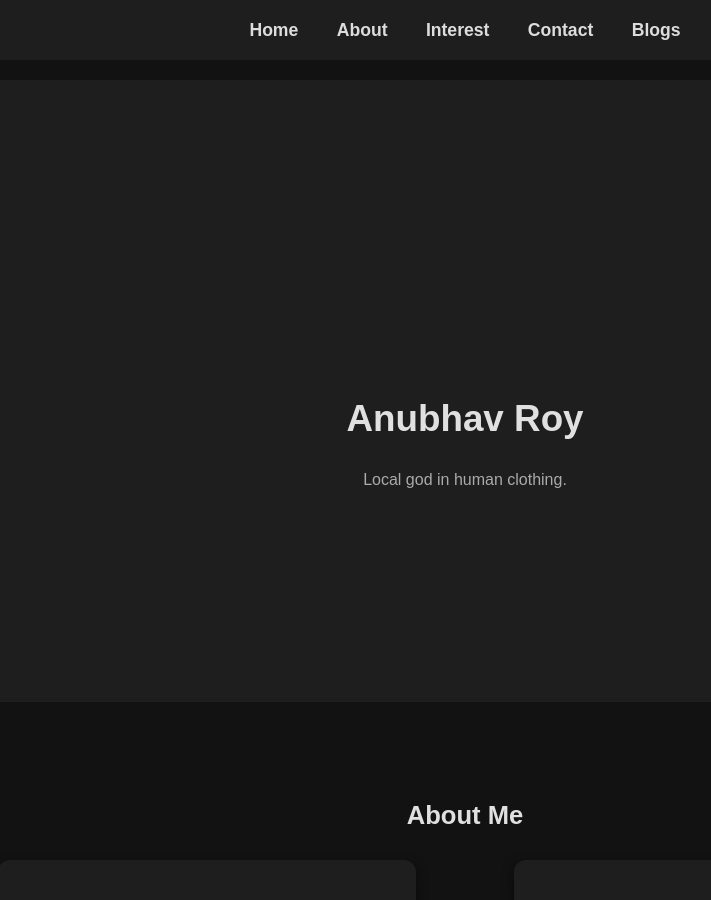
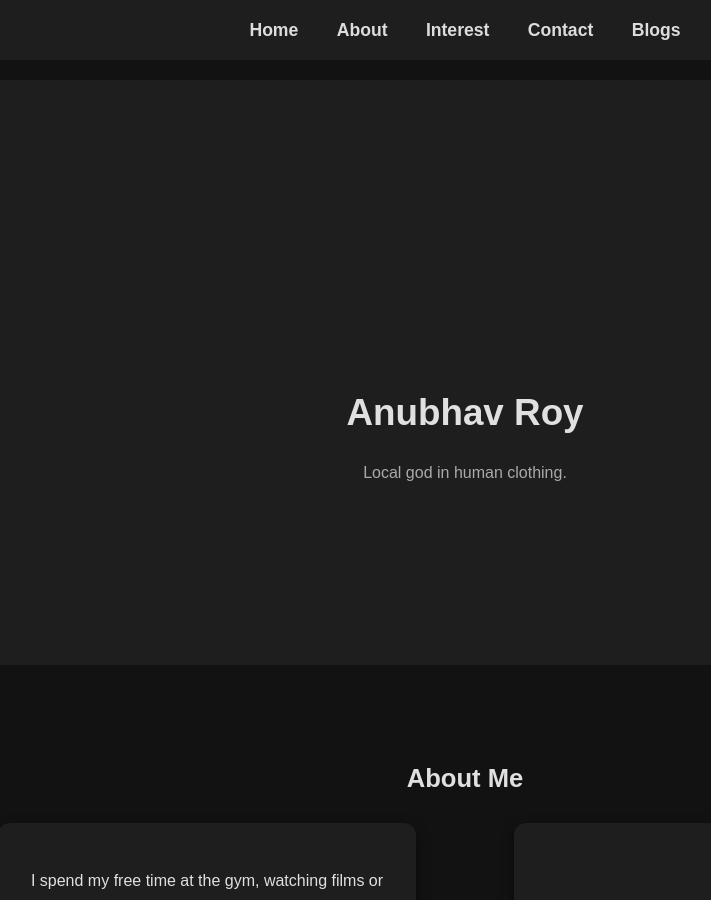
Before and after one commit to justanubhav/justanubhav.github.io, a Jekyll site: the page built from index.html, in a window 1280 px wide and 900 px high. Shown: the whole window, without its empty margins (175-886 px from the left). Built offline with Jekyll 4.4.1, drawn with Linux system fonts in a browser that asks for light colours; some web fonts are replaced.

Commit message:
Update style.css

```diff
--- a/assets/css/style.css
+++ b/assets/css/style.css
@@ -41,15 +41,16 @@ nav a:visited {
   color: #ddd; /* prevent purple links */
 }
 
-/* Header */
+/* Header / Hero Section */
 header {
   display: flex;
   flex-direction: column;
   align-items: center;
   justify-content: center;
-  min-height: 50vh;
-  background: #1e1e1e;
-  padding: 140px 1.5rem 2rem; /* space for fixed nav + bottom */
+  min-height: 65vh; /* taller to fully cover background under nav */
+  background-color: #1e1e1e; /* solid background to remove any lines */
+  padding: 180px 1.5rem 3rem; /* top padding to offset fixed nav */
+  box-sizing: border-box;
 }
 
 header h1 {
@@ -64,6 +65,7 @@ header p {
   max-width: 700px;
   margin-top: 10px;
   margin-bottom: 2rem;
+  line-height: 1.5;
 }
 
 /* Sections */
@@ -114,16 +116,7 @@ h2 {
 .card h3 {
   margin: 0 0 6px 0;
   font-size: 1.2rem;
-  color: #ddd; /* neutral color */
-}
-
-.card h3 a {
-  color: #ddd;
-  text-decoration: none;
-}
-
-.card h3 a:hover {
-  color: #ddd;
+  color: #ddd; /* keep title white */
 }
 
 .card p {
```
